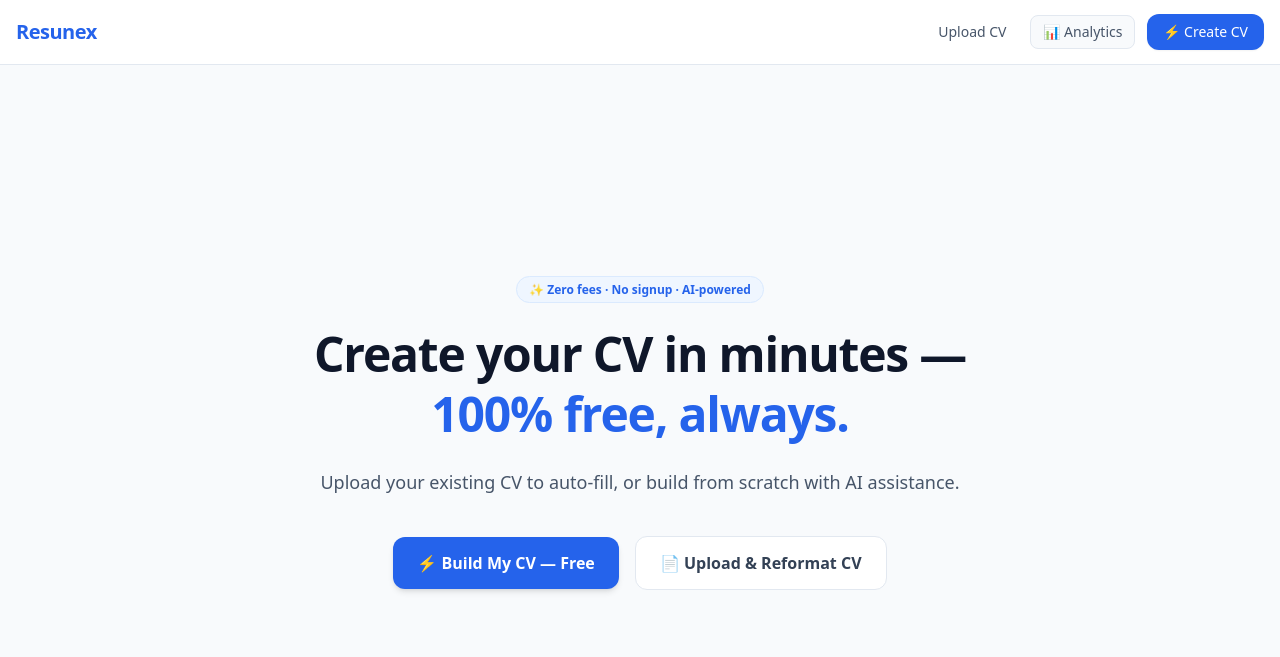
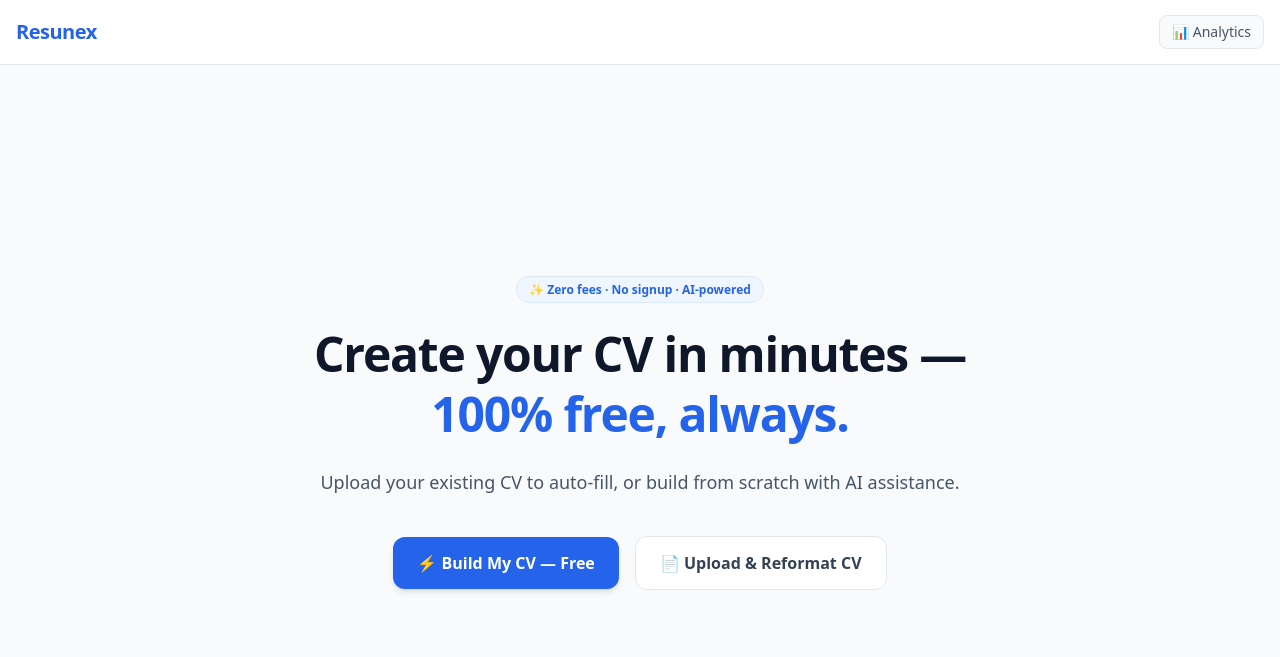
Before and after one commit to Kauchick21/Resunex, a plain HTML site: page index.html in a window 1280 px wide. Drawn offline with nearby package versions, Linux system fonts and the light colour scheme.

Commit message:
Update index.html

```diff
--- a/index.html
+++ b/index.html
@@ -40,12 +40,8 @@
         <span class="text-xl font-black tracking-tight text-blue-600 cursor-pointer" onclick="setState({ page: 'landing' })">Resunex</span>
       </div>
       <div class="flex items-center gap-3">
-        <button onclick="setState({ page: 'upload' })" class="text-sm font-medium text-slate-600 hover:text-slate-900 px-3 py-1.5">Upload CV</button>
         <button onclick="accessAdmin()" class="text-sm font-medium text-slate-600 hover:text-slate-900 px-3 py-1.5 border border-slate-200 rounded-lg bg-slate-50">
           📊 Analytics
-        </button>
-        <button onclick="setState({ page: 'preview' })" class="bg-blue-600 hover:bg-blue-700 text-white font-medium text-sm px-4 py-2 rounded-xl shadow-sm transition-all">
-          ⚡ Create CV
         </button>
       </div>
     </div>
```
